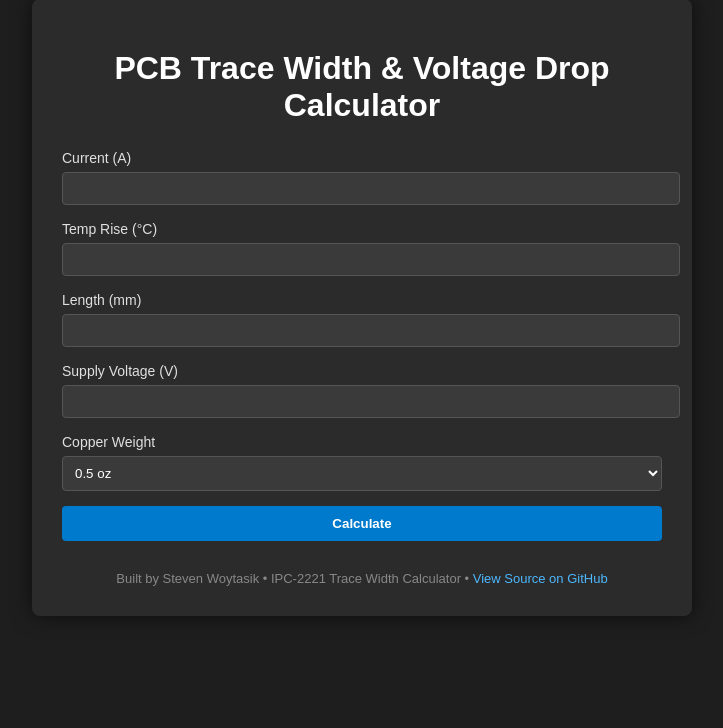
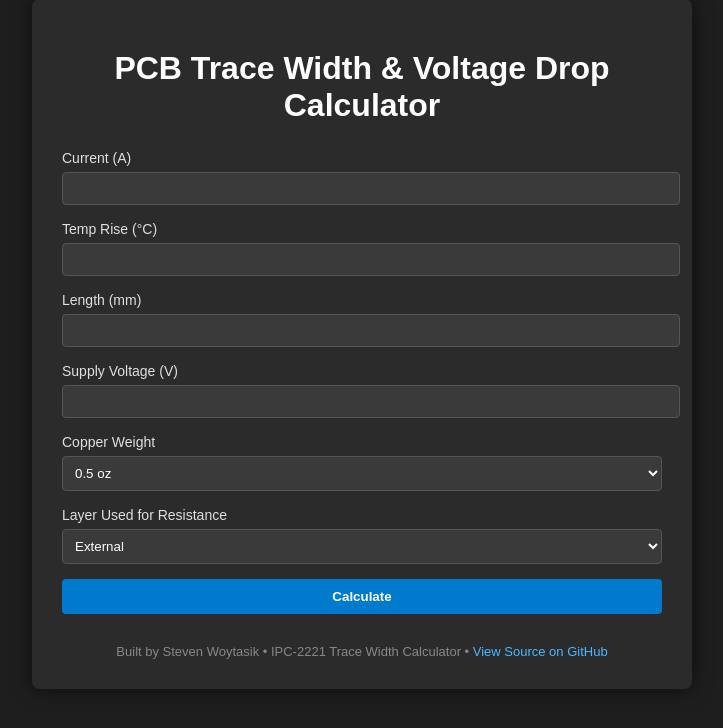
Before and after one commit to srwoytasik-alt/pcb-trace-calculator, a Flask app: page / in a window 1280 px wide. Shown: the part 41-769 px from the top of the page, without its empty margins (278-1001 px from the left). Run offline with Flask 3, Linux system fonts and the light colour scheme.

Commit message:
Add selectable resistance layer (internal vs external)

```diff
--- a/app.py
+++ b/app.py
@@ -23,6 +23,7 @@ def index():
             length_mm = float(request.form.get("length_mm") or 0)
             supply_voltage = float(request.form.get("supply_voltage") or 0)
             copper_weight = float(request.form.get("copper_weight") or 1)
+            resistance_layer = request.form.get("resistance_layer", "external")
 
             length = length_mm / 1000
 
@@ -34,7 +35,10 @@ def index():
                 current, temp_rise, copper_weight, "internal"
             )
 
-            width_m = external_width[0] * 0.0000254
+            if resistance_layer == "internal":
+                width_m = internal_width[0] * 0.0000254
+            else:
+                width_m = external_width[0] * 0.0000254
             thickness_m = COPPER_WEIGHTS[copper_weight]
 
             resistance = calculate_resistance(length, width_m, thickness_m)
--- a/templates/index.html
+++ b/templates/index.html
@@ -128,6 +128,11 @@
                 <option value="2">2 oz</option>
                 <option value="3">3 oz</option>
             </select>
+            <label>Layer Used for Resistance</label>
+            <select name="resistance_layer">
+                <option value="external">External</option>
+                <option value="internal">Internal</option>
+            </select>
 
             <button type="submit">Calculate</button>
 
```
